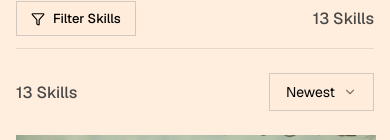
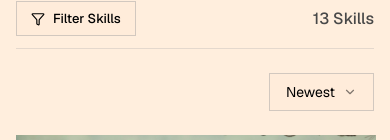
Before and after one commit to Cannon-Leo/Skillhouse, a Next.js app: page /skills in a window 390 px wide. Shown: the part 192-332 px from the top of the page. Built offline with nearby package versions, Linux system fonts and the light colour scheme; a web font is replaced by a local one.

Commit message:
style(marketplace): adjust mobile controls layout

```diff
--- a/src/components/features/MarketplaceView.module.css
+++ b/src/components/features/MarketplaceView.module.css
@@ -443,6 +443,12 @@
   .mobileFilterBar {
     display: flex;
   }
+  .controlsLeft {
+    display: none;
+  }
+  .controlsBar {
+    justify-content: flex-end;
+  }
   .expandFiltersBtn {
     display: none;
   }
```
